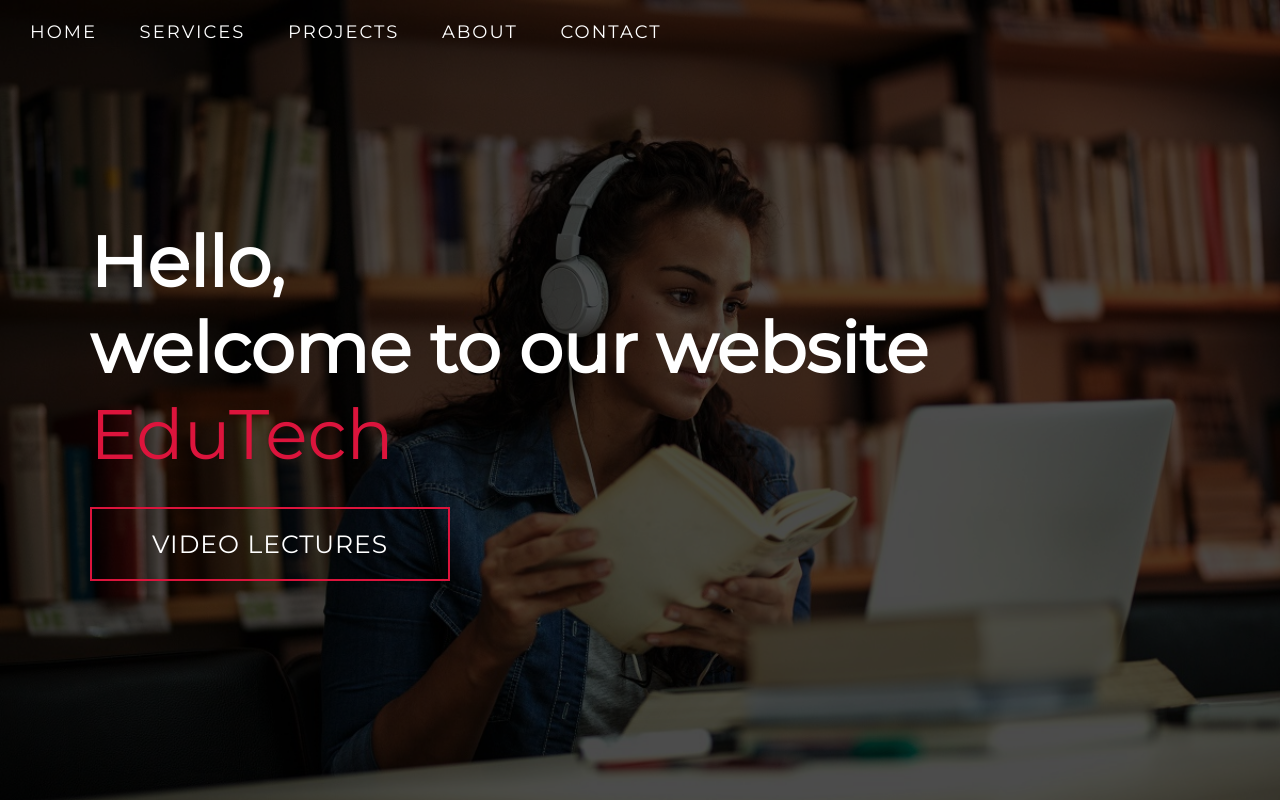
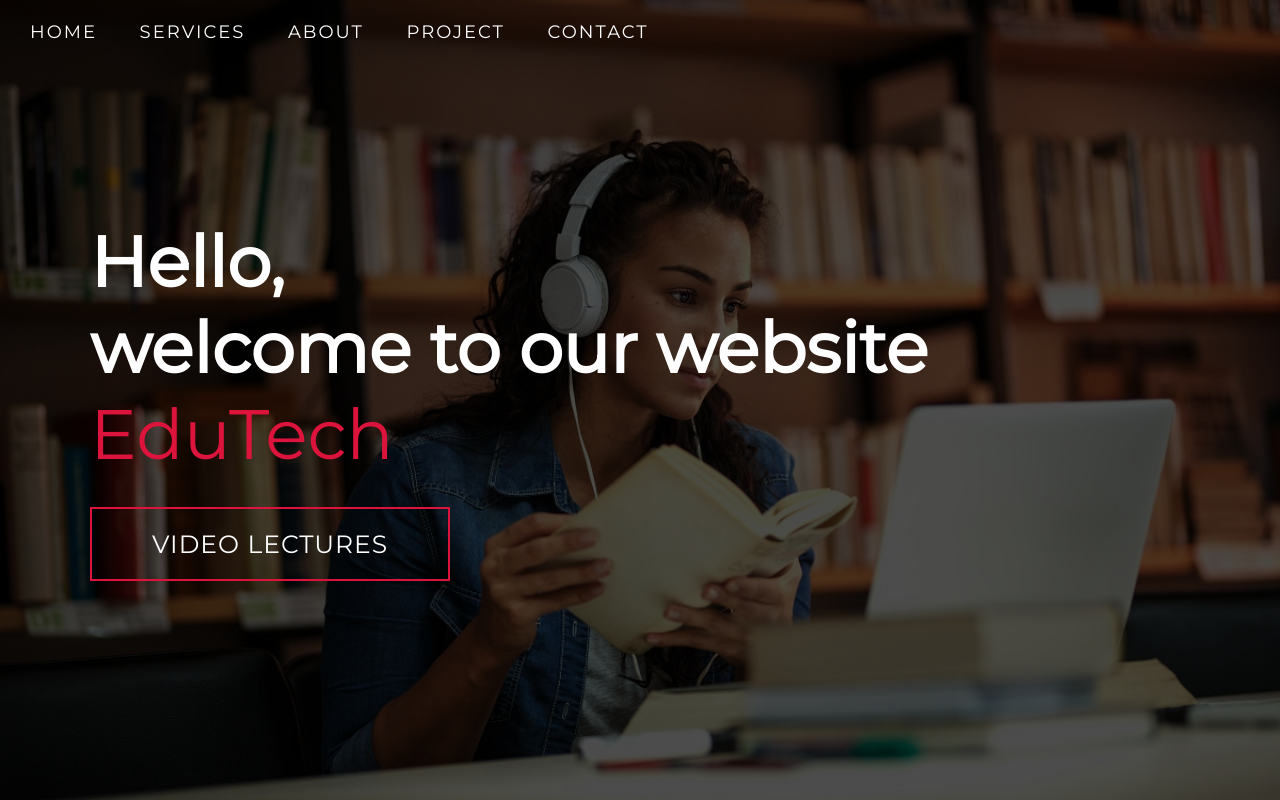
Before and after one commit to Avishikha/edutech.github.io, a plain HTML site: page index.html in a window 1280 px wide. Shown: the top 800 px of the page. Drawn offline with Linux system fonts and the light colour scheme.

Commit message:
Initial commit

```diff
--- a/index.html
+++ b/index.html
@@ -19,8 +19,8 @@
                       <ul>
             <li><a href="#hero" data-after="Home">Home</a></li>
             <li><a href="#services" data-after="Service">Services</a></li>
-            <li><a href="#projects" data-after="Projects">Projects</a></li>
-            <li><a href="#about" data-after="About">About</a></li>
+            <li><a href="#projects" data-after="about">About</a></li>
+            <li><a href="#about" data-after="project">Project</a></li>
             <li><a href="#contact" data-after="Contact">Contact</a></li>
           </ul>
         </div>
```
